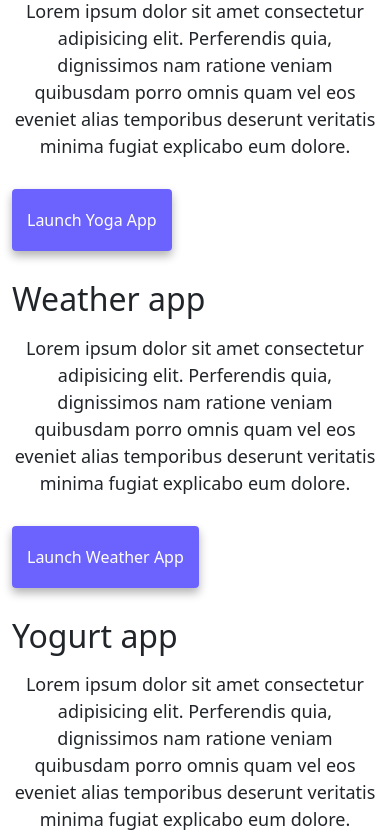
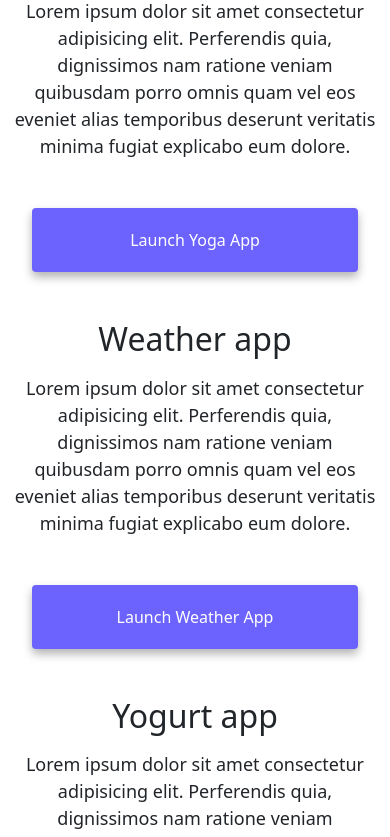
Before and after one commit to apcastillo11/responsive-homework-week-3, a plain HTML site: page index.html in a window 390 px wide. Shown: the part 590-1427 px from the top of the page. Drawn offline with nearby package versions, Linux system fonts and the light colour scheme.

Commit message:
Centered headings and fixed classes

```diff
--- a/css/style.css
+++ b/css/style.css
@@ -95,11 +95,11 @@ p {
   h1 {
     font-size: 48px;
     line-height: 1.5;
-    text-align: center;
   }
 
   h2 {
     font-size: 32px;
+    text-align: center;
   }
 
   p {
--- a/index.html
+++ b/index.html
@@ -98,7 +98,7 @@
             explicabo eum dolore.
           </p>
           <div class="mt-5">
-            <a href="#" class="primary-link primary-link" title="Yoga project"
+            <a href="#" class="primary-link project-link" title="Yoga project"
               >Launch Yoga App</a
             >
           </div>
@@ -116,7 +116,7 @@
           <div class="mt-5">
             <a
               href="#"
-              class="primary-link primary-link"
+              class="primary-link project-link"
               title="Weather project"
               >Launch Weather App</a
             >
```
